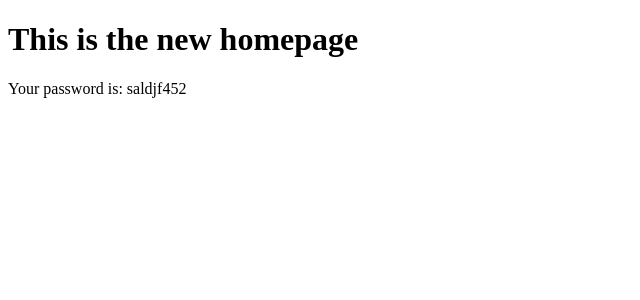
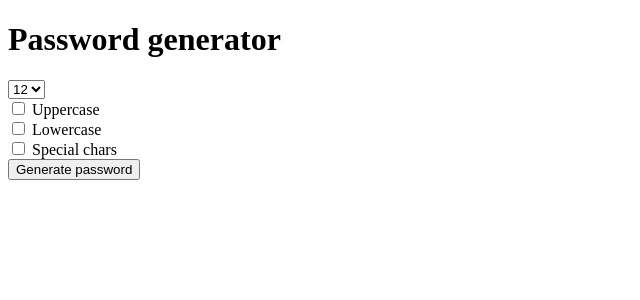
Before and after one commit to Tejas-Naik/password_generator_django, a Django app: page / in a window 1280 px wide. Shown: the top 300 px of the page, without its empty margins (0-640 px from the left). Run offline with Django 3.2, Linux system fonts and the light colour scheme.

Commit message:
Creating a password form and generating random passwords

```diff
--- a/generator/templates/generator/home.html
+++ b/generator/templates/generator/home.html
@@ -6,7 +6,29 @@
     <title>Home</title>
   </head>
   <body>
-    <h1>This is the new homepage</h1>
-    <p>Your password is: {{password}}</p>
+    <h1>Password generator</h1>
+    <form action="{% url 'password' %}">
+      <select name="length">
+        <option value="6">6</option>
+        <option value="7">7</option>
+        <option value="8">8</option>
+        <option value="9">9</option>
+        <option value="10">10</option>
+        <option value="11">11</option>
+        <option value="12" selected>12</option>
+        <option value="13">13</option>
+        <option value="14">14</option>
+      </select>
+
+      <br />
+      <input type="checkbox" name="uppercase" /> Uppercase
+      <br />
+      <input type="checkbox" name="lowercase" /> Lowercase
+      <br />
+      <input type="checkbox" name="special-chars" /> Special chars
+      <br />
+
+      <input type="submit" value="Generate password" />
+    </form>
   </body>
 </html>
--- a/generator/views.py
+++ b/generator/views.py
@@ -1,9 +1,19 @@
 from django.shortcuts import render
-from django.http import HttpResponse
+import random
 
 # Create your views here.
 def home(request):
     return render(request, 'generator/home.html', {"password": "saldjf452"})
 
-def eggs(request):
-    return HttpResponse("<h1>Eggs are so tasty</h1>")
+def password(request):
+
+    characters = 'qwertyuiopasdfghjklzxcvbnm'
+
+    length = 10
+
+    thepassword = ''
+    for i in range(length):
+        thepassword +=  random.choice(characters)
+
+
+    return render(request, 'generator/password.html', {'password':thepassword})
--- a/password_generator/urls.py
+++ b/password_generator/urls.py
@@ -18,5 +18,5 @@ from generator import views
 
 urlpatterns = [
     path('', views.home),
-    path('eggs/', views.eggs),
+    path('password/', views.password, name='password'),
 ]
```
Also changed, not shown: generator/templates/generator/password.html (added, +11 -0 lines).
